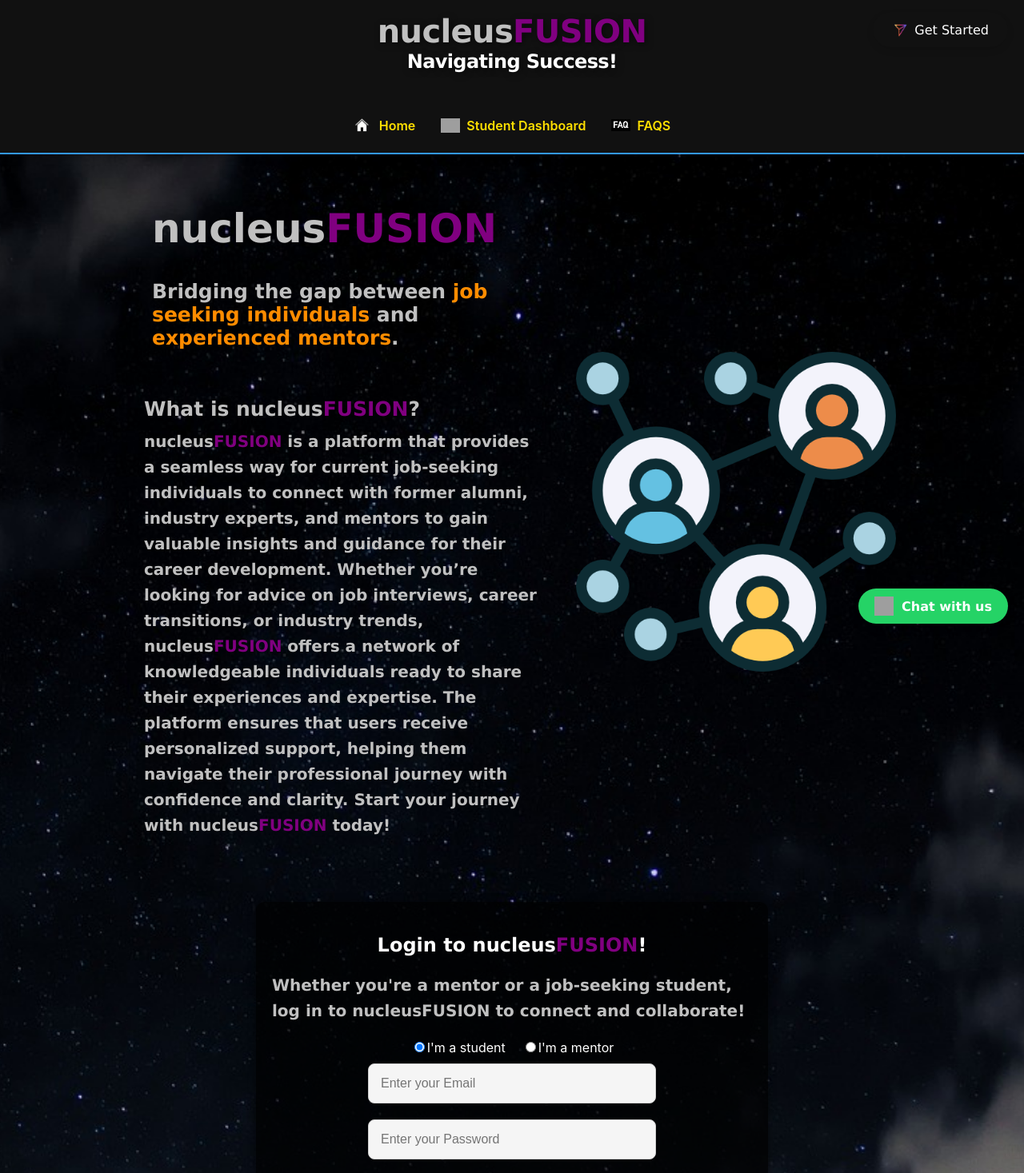
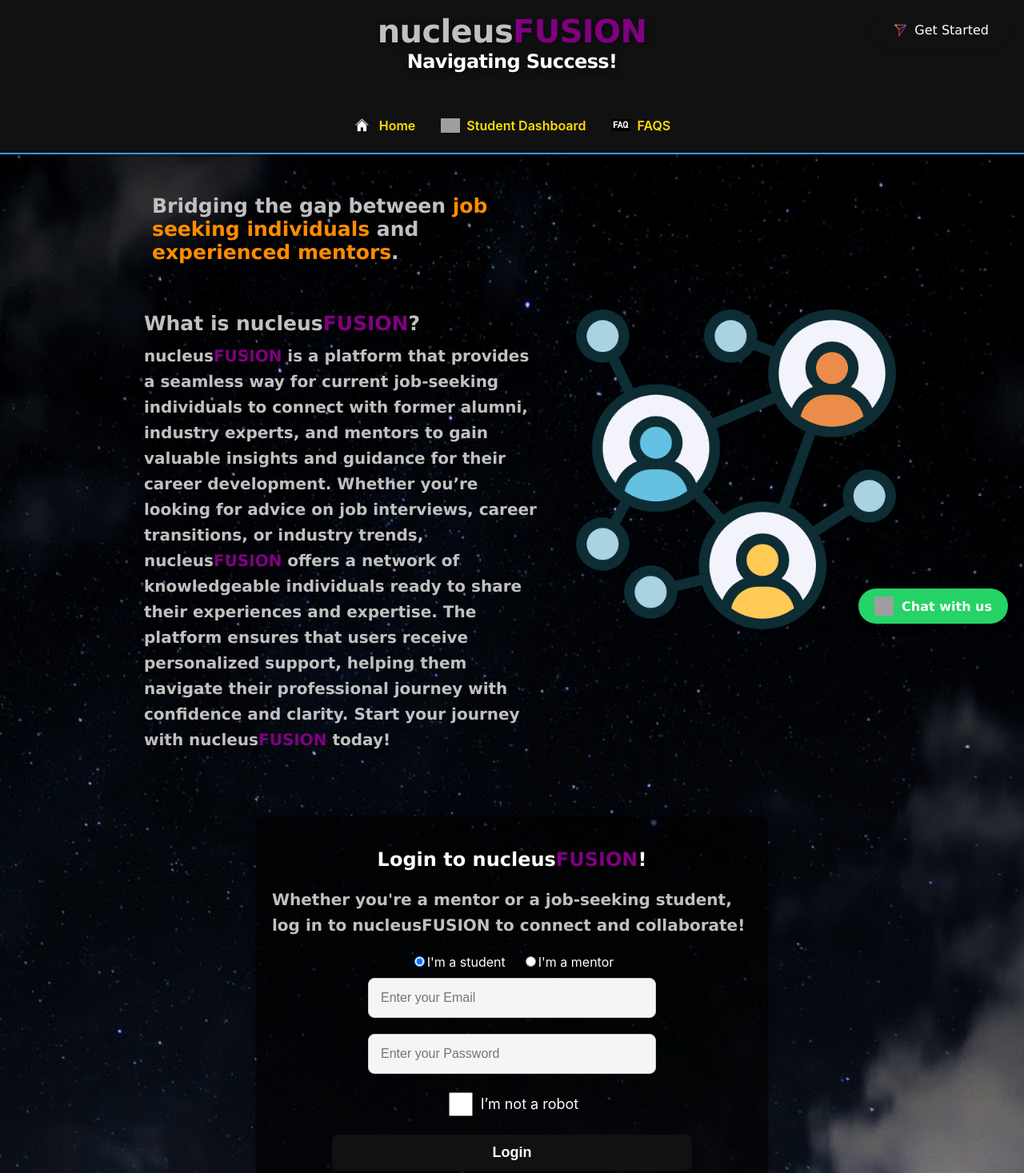
Before and after one commit to vm5/finalsite, a React (Create React App) app: page / in a window 1280 px wide. Shown: the top 1467 px of the page at 80% size. Built offline with nearby package versions, Linux system fonts and the light colour scheme; grey boxes are pictures that could not be loaded.

Commit message:
Update verification.jsx

```diff
--- a/src/verification.jsx
+++ b/src/verification.jsx
@@ -179,18 +179,6 @@ const TextContainer = styled.div`
   padding: 20px;
   text-align: left;
 `;
-
-
-
-const MainTitle = styled.h1`
-  font-size: 50px;
-  color: silver;
-  font-weight: bold;
-  text-align: left;
-  line-height: 1.2;
-  font-family: 'Verdana';
-`;
-
 const HighlightedText = styled.span`
   color: purple;
   animation: ${shimmer} 2s infinite alternate;
@@ -261,7 +249,7 @@ const InputField = styled.input`
 `;
 
 const Button = styled.button`
-  background-color: #ff8c00;
+  background-color: #111;
   color: white;
   padding: 12px 24px;
   margin-top: 20px;
@@ -386,6 +374,11 @@ const Verification = ({ onVerify }) => {
       if (user) {
         await sendConfirmationEmail(user.email);
       }
+      if (role === 'student') {
+        window.location.href = 'https://student-ko6p.vercel.app/';  // Redirect to student page
+      } else if (role === 'mentor') {
+        window.location.href = 'https://mentoraccess.vercel.app/';  // Redirect to mentor page
+      }
 
       onVerify();
     } catch (error) {
@@ -451,9 +444,6 @@ const Verification = ({ onVerify }) => {
       <HeaderSection>
         <TextContainer>
           <TitleContainer>
-            <MainTitle>
-              nucleus<HighlightedText>FUSION</HighlightedText>
-            </MainTitle>
             <Subtitle>
               Bridging the gap between <Span>job seeking individuals</Span> and{' '}
               <Span>experienced mentors</Span>.
```
